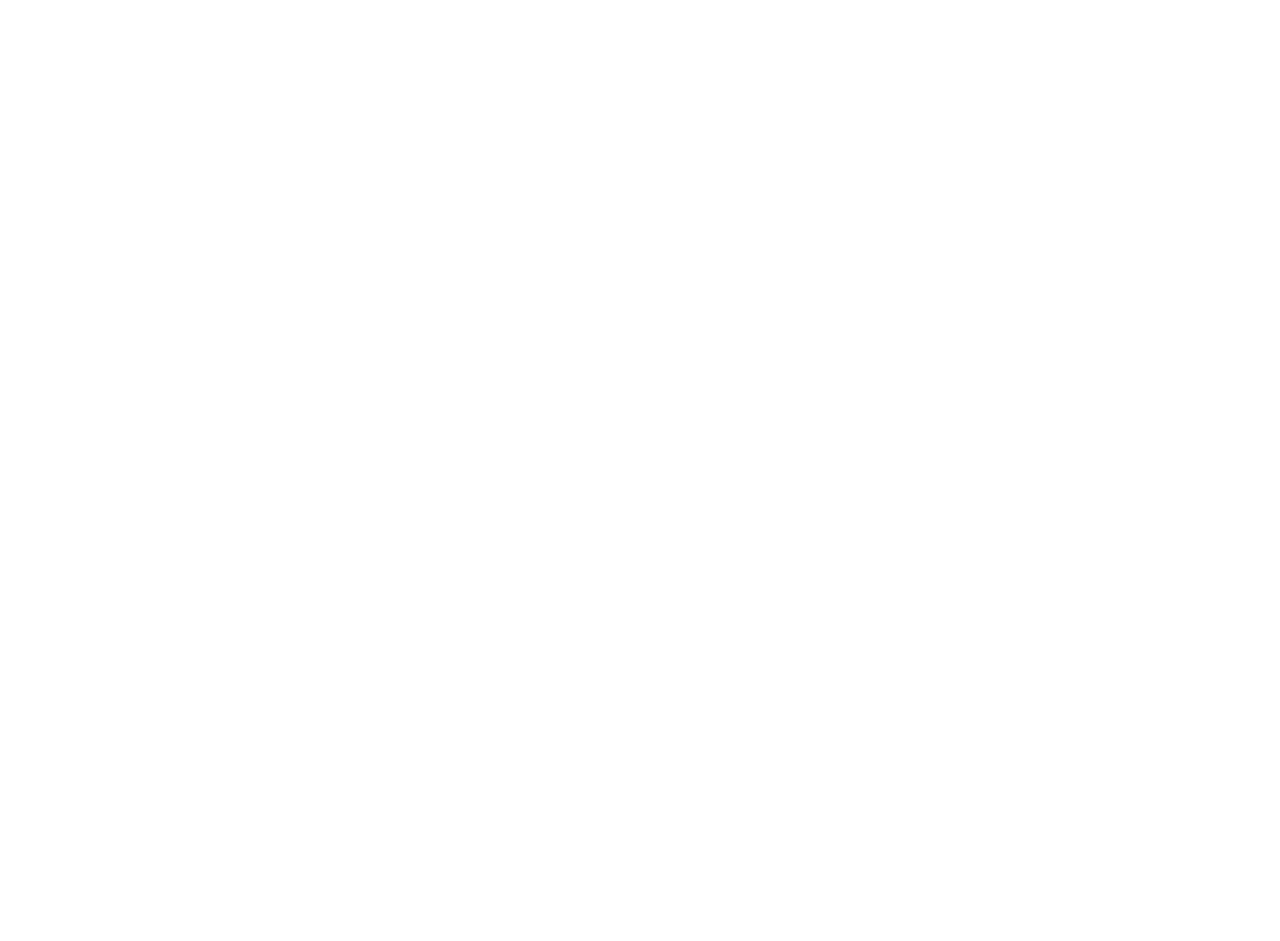
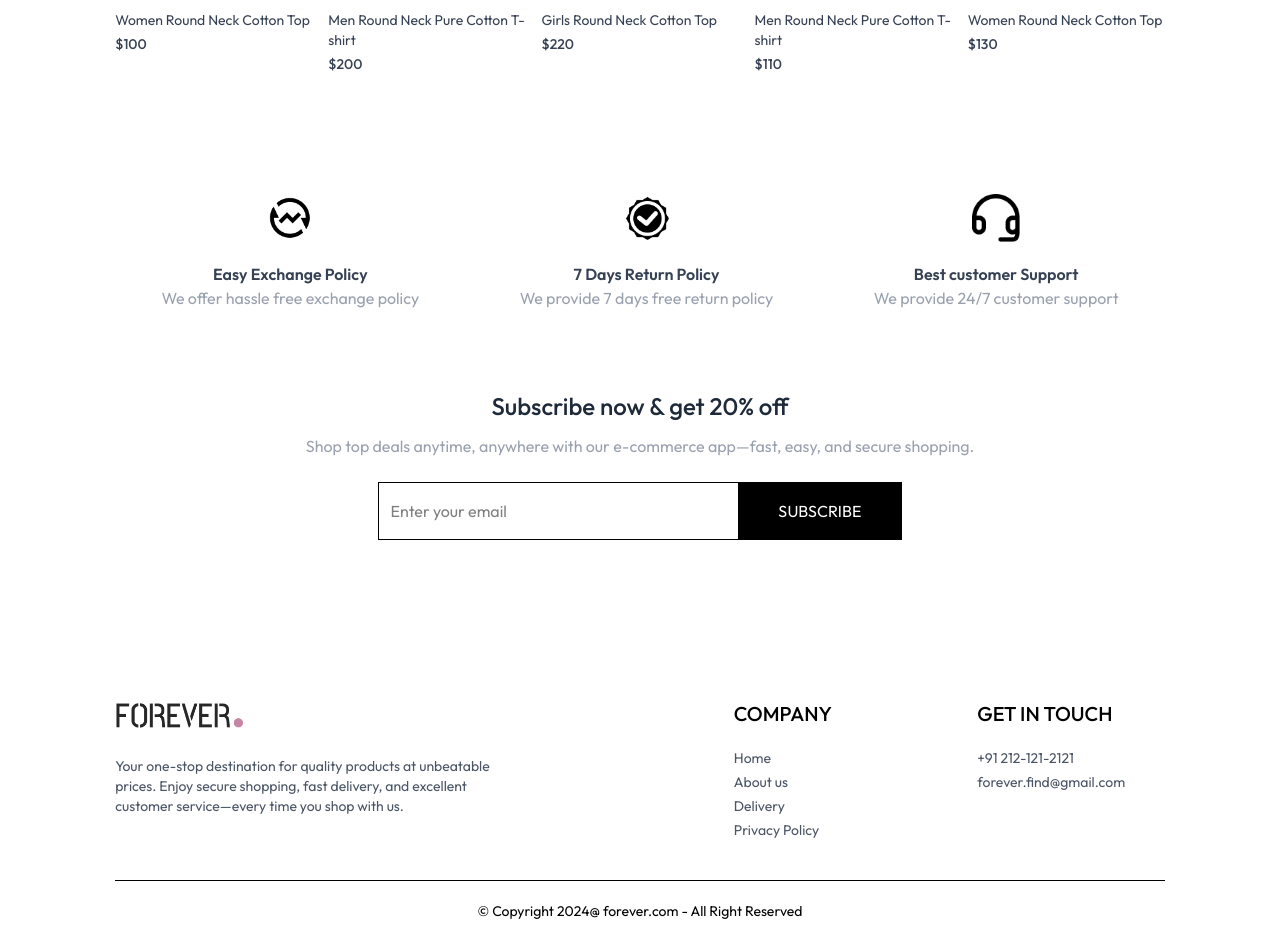
Before and after one commit to Ansh-Soni-0/E-Commerce, a React (Vite) app in the folder MERN-Project/: page / in a window 1280 px wide. Shown: the part 1739-2680 px from the top of the page. Before the commit the page ends 1349 px from the top, so only its background shows below. Built offline with nearby package versions, Linux system fonts and the light colour scheme.

Commit message:
Add BestSeller, NewsLetterbox , OurPolicy , footer

```diff
--- a/MERN-Project/src/App.jsx
+++ b/MERN-Project/src/App.jsx
@@ -11,6 +11,7 @@
 import Orders from "./pages/Orders";
 
 import Navbar from "./components/Navbar";
+import Footer from "./components/Footer";
 
 
 const App = () => {
@@ -39,6 +40,8 @@
 
         <Route path="/orders" element={<Orders />} />
       </Routes>
+
+      <Footer />
     </div>
   );
 };
--- /dev/null
+++ b/MERN-Project/src/components/BestSeller.jsx
@@ -0,0 +1,50 @@
+import React, { useContext, useState, useEffect } from 'react'
+import { ShopContext } from '../context/ShopContext'
+import Title from './Title'
+import ProductItems from './ProductItems'
+
+
+const BestSeller = () => {
+
+    const {products} = useContext(ShopContext)
+    const [bestseller , setBestSeller] = useState([])
+
+    useEffect(() => {
+      const bestProduct = products.filter((item) => item.bestseller)
+
+      setBestSeller(bestProduct.slice(0 , 5))
+    }, [])
+
+
+  return (
+    <div className='my-10'>
+        <div className='text-center text-3xl py-8'>
+            <Title
+            text1={'BEST'}
+            text2={'SELLERS'}
+            />
+            <p className='w-3/4 m-auto text-xs sm:text-sm md:text-base text-gray-600'>
+            Discover our best-selling products—top-rated, customer-approved favorites that blend quality, value, and style for everyday excellence.
+            </p>
+        </div>
+
+        <div className='grid grid-cols-2 sm:grid-cols-3 md:grid-cols-4 lg:grid-cols-5 gap-4 gap-y-6'>
+
+            {
+              bestseller.map((item,index)=> (
+                <ProductItems
+                key={index}
+                id={item.id}
+                image={item.image}
+                name={item.name}
+                price={item.price}
+                />
+              ))
+            }
+
+        </div>
+    </div>
+  )
+}
+
+export default BestSeller
--- /dev/null
+++ b/MERN-Project/src/components/Footer.jsx
@@ -0,0 +1,52 @@
+import React from 'react'
+import {assets} from '../assets/frontend_assets/assets'
+
+function Footer() {
+  return (
+    <div>
+      <div className='flex flex-col sm:grid grid-cols-[3fr_1fr_1fr] gap-14 my-10 mt-40 text-sm'>
+
+            <div>
+                <img
+                className='mb-5 w-32'
+                src={assets.logo}
+                alt="logo" />
+
+                <p className='w-full md:w-2/3 text-gray-600'>
+                Your one-stop destination for quality products at unbeatable prices. Enjoy secure shopping, fast delivery, and excellent customer service—every time you shop with us.
+                </p>
+            </div>
+
+            <div>
+                <p className='text-xl font-medium mb-5'>
+                    COMPANY
+                </p>
+
+                <ul className='flex flex-col gap-1 text-gray-600'>
+                    <li>Home</li>
+                    <li>About us</li>
+                    <li>Delivery</li>
+                    <li>Privacy Policy</li>
+                </ul>
+            </div>
+
+            <div>
+                <p className='text-xl font-medium mb-5'>GET IN TOUCH</p>
+
+                <ul className='flex flex-col gap-1 text-gray-600'>
+                    <li>+91 212-121-2121</li>
+                    <li>forever.find@gmail.com</li>
+                </ul>
+            </div>
+
+      </div>
+
+      <div>
+        <hr />
+        <p className='py-5 text-sm text-center'>© Copyright 2024@ forever.com - All Right Reserved</p>
+      </div>
+    </div>
+  )
+}
+
+export default Footer
--- /dev/null
+++ b/MERN-Project/src/components/NewsLetterBox.jsx
@@ -0,0 +1,35 @@
+import React from 'react'
+
+const NewsLetterBox = () => {
+
+    const onSubmitHandler = (e) => {
+        e.preventDefault();
+    }
+  return (
+    <div className='text-center'>
+        <p className='text-2xl font-medium text-gray-800'>Subscribe now & get 20% off</p>
+
+        <p className='text-gray-400 mt-3'>
+        Shop top deals anytime, anywhere with our e-commerce app—fast, easy, and secure shopping.
+        </p>
+
+        <form
+        onSubmit={onSubmitHandler}
+        className='w-full sm:w-1/2 flex items-center gap-3 mx-auto my-6 border pl-3'>
+            <input
+            className='w-full sm:flex-1 outline-none'
+            type="email"
+            placeholder='Enter your email'
+            required
+            />
+
+            <button
+            className='bg-black text-white text-md px-10 py-4 '
+            type='submit'
+            >SUBSCRIBE</button>
+        </form>
+    </div>
+  )
+}
+
+export default NewsLetterBox
--- /dev/null
+++ b/MERN-Project/src/components/OurPolicy.jsx
@@ -0,0 +1,45 @@
+import React from 'react'
+import {assets} from '../assets/frontend_assets/assets'
+
+function OurPolicy() {
+  return (
+    <div className='flex flex-col sm:flex-row justify-around gap-12 sm:gap-2 text-center py-20 text-xs sm:text-sm md:text-base text-gray-700'>
+
+        <div>
+            <img
+            src={assets.exchange_icon}
+            alt="exchange-icon"
+            className='w-12 m-auto mb-5'/>
+
+            <p className='font-semibold'>Easy Exchange Policy</p>
+
+            <p className='text-gray-400'>We offer hassle free exchange policy</p>
+        </div>
+
+        <div>
+            <img
+            src={assets.quality_icon}
+            alt="exchange-icon"
+            className='w-12 m-auto mb-5'/>
+
+            <p className='font-semibold'>7 Days Return Policy</p>
+
+            <p className='text-gray-400'>We provide 7 days free return policy</p>
+        </div>
+
+        <div>
+            <img
+            src={assets.support_img}
+            alt="exchange-icon"
+            className='w-12 m-auto mb-5'/>
+
+            <p className='font-semibold'>Best customer Support</p>
+
+            <p className='text-gray-400'>We provide 24/7 customer support</p>
+        </div>
+
+    </div>
+  )
+}
+
+export default OurPolicy
--- a/MERN-Project/src/pages/Home.jsx
+++ b/MERN-Project/src/pages/Home.jsx
@@ -1,12 +1,18 @@
 import React from 'react'
 import Hero from '../components/Hero'
 import LatestCollection from '../components/LatestCollection'
+import BestSeller from '../components/BestSeller'
+import OurPolicy from '../components/OurPolicy'
+import NewsLetterBox from '../components/NewsLetterBox'
 
 const Home = () => {
   return (
     <div>
       <Hero />
       <LatestCollection />
+      <BestSeller />
+      <OurPolicy />
+      <NewsLetterBox />
     </div>
   )
 }
```
